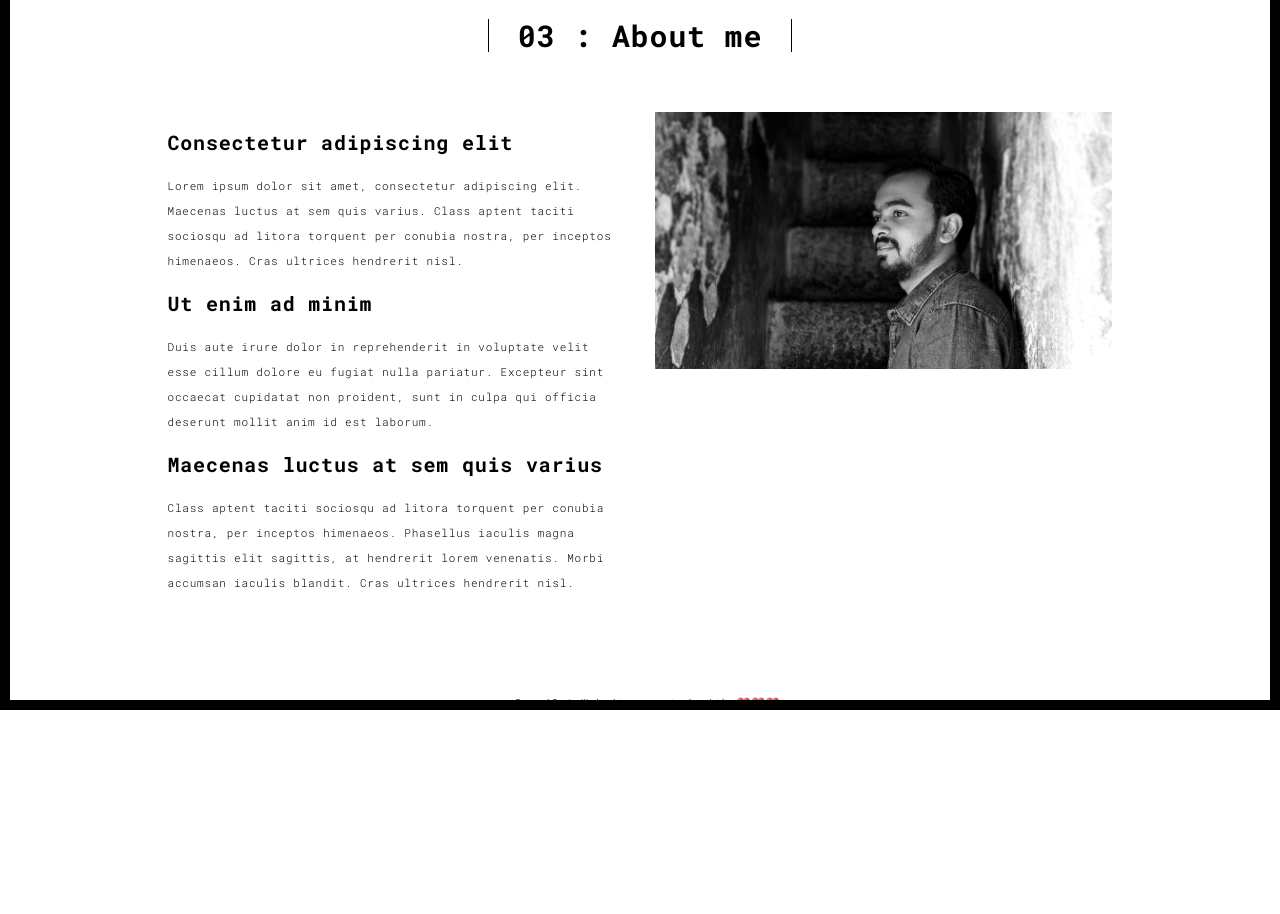
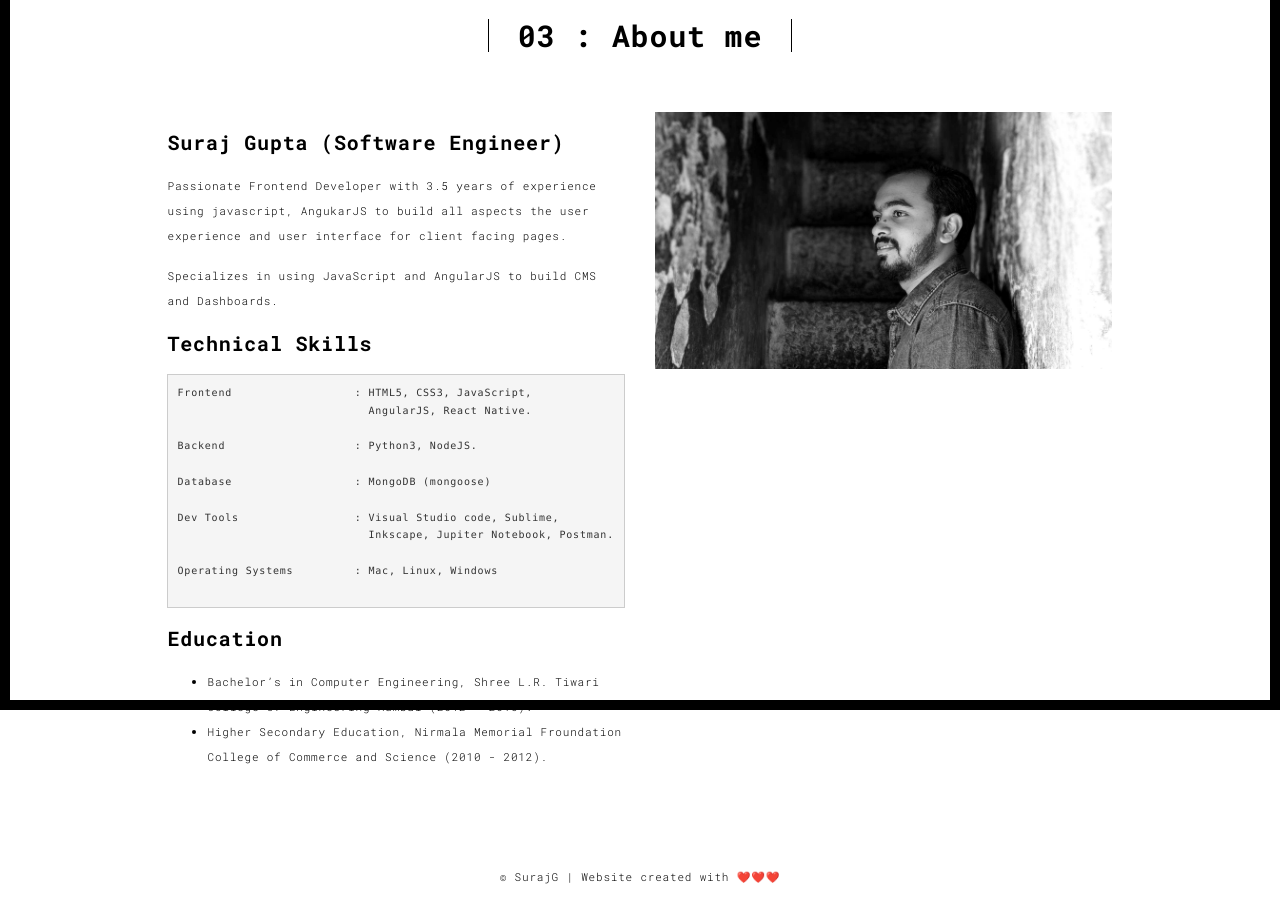
Before and after one commit to suraj740/portfolio, a Flask app: page /about.html in a window 1280 px wide. Shown: the part 90-1004 px from the top of the page. Before the commit the page ends 800 px from the top, so only its background shows below. Run offline with Flask 2, Linux system fonts and the light colour scheme; some libraries are stand-ins or nearby versions.

Commit message:
updated about, contage, works and work page

```diff
--- a/server.py
+++ b/server.py
@@ -1,5 +1,6 @@
 from flask import Flask, render_template, request
 import csv
+
 app = Flask(__name__)
 
 @app.route('/')
--- a/templates/about.html
+++ b/templates/about.html
@@ -61,16 +61,44 @@
             <div class="col-md-10 col-md-offset-1">
               <div class="row">
                 <div class="col-xs-12 col-md-6">
-                  <h3>Consectetur adipiscing elit</h3>
-                  <p>Lorem ipsum dolor sit amet, consectetur adipiscing elit. Maecenas luctus at sem quis varius.
-                  Class aptent taciti sociosqu ad litora torquent per conubia nostra, per inceptos himenaeos. Cras ultrices hendrerit nisl.</p>
-                  <h3>Ut enim ad minim </h3>
-                  <p>Duis aute irure dolor in reprehenderit in voluptate velit esse
-                  cillum dolore eu fugiat nulla pariatur. Excepteur sint occaecat cupidatat non
-                  proident, sunt in culpa qui officia deserunt mollit anim id est laborum.
-                  <h3>Maecenas luctus at sem quis varius</h3>
+                  <h3>Suraj Gupta (Software Engineer)</h3>
+                  <p>Passionate Frontend Developer with 3.5 years of experience using javascript, AngukarJS to build all aspects the user experience and user interface for client facing pages.</p>
+                  <p>Specializes in using JavaScript and AngularJS to build CMS and Dashboards.</p>
+                  <!-- <h3>Professional Experience</h3>
                   <p>
-                  Class aptent taciti sociosqu ad litora torquent per conubia nostra, per inceptos himenaeos. Phasellus iaculis magna sagittis elit sagittis, at hendrerit lorem venenatis. Morbi accumsan iaculis blandit. Cras ultrices hendrerit nisl.</p>
+                    <dl>
+                      <dt>Software Engineer</dt>
+                      <dd>- </dd>
+                      <dt>Frontend Developer</dt>
+                      <dd>- </dd>
+                    </dl>
+                  </p> -->
+                  <h3>Technical Skills</h3>
+                  <pre>
+Frontend                  : HTML5, CSS3, JavaScript,
+                            AngularJS, React Native.
+
+Backend                   : Python3, NodeJS.
+
+Database                  : MongoDB (mongoose)
+
+Dev Tools                 : Visual Studio code, Sublime,
+                            Inkscape, Jupiter Notebook, Postman.
+
+Operating Systems         : Mac, Linux, Windows
+                  </pre>
+
+                <h3>Education</h3>
+                <p>
+                  <ul>
+                    <li>
+                      Bachelor’s in Computer Engineering, Shree L.R. Tiwari College of Engineering Mumbai (2012 – 2016).
+                    </li>
+                    <li>
+                      Higher Secondary Education, Nirmala Memorial Froundation College of Commerce and Science (2010 - 2012).
+                    </li>
+                  </ul>
+                </p>
                 </div>
                 <div class="col-xs-12 col-md-6">
                   <img src="./static/assets/images/suraj.jpg" class="img-responsive" alt="">
```
Also changed, not shown: templates/contact.html (+18 -6 lines), templates/work.html (+18 -6 lines), templates/works.html (+14 -12 lines), static/assets/images/bg1.jpg, static/assets/images/i01_bg.jpg (added), 2 other files.
